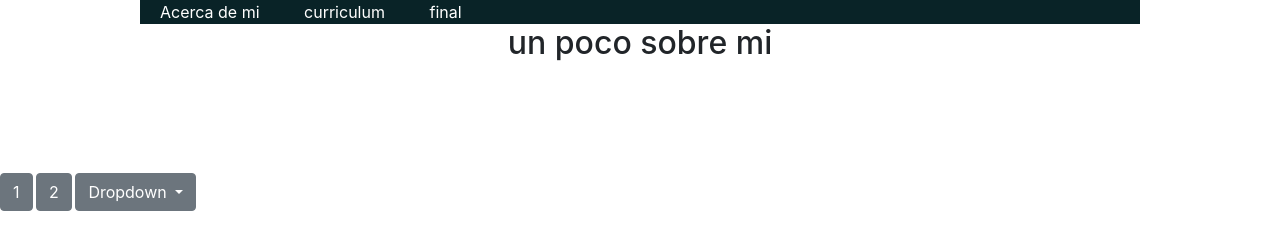
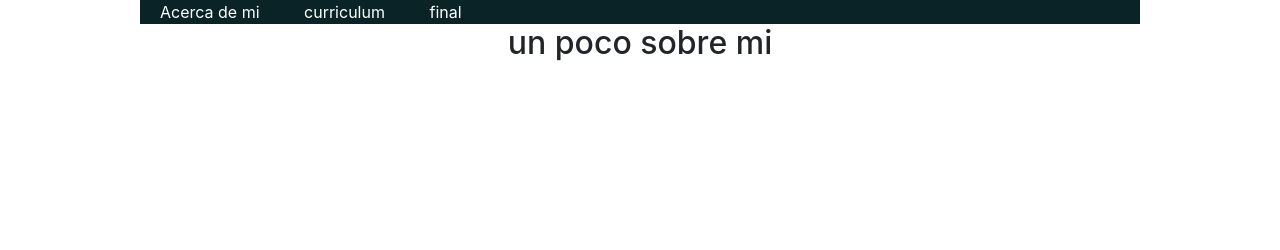
Before and after one commit to jonatansedaces/jonatansedaces.github.io, a plain HTML site: page index.html in a window 1280 px wide. Drawn offline with Linux system fonts and the light colour scheme; files that its build step writes are made by us from their sources.

Commit message:
index.html

```diff
--- a/index.html
+++ b/index.html
@@ -21,20 +21,7 @@
     entrando en este nuevo curso de de construir paginas web a penas estoy iniciando hacer mi primera pagina web se me hace
     muy interesante este curso sobre construir paginas web es una nueva lección para my aparte de que
     me ayuda a conocer más sobre este mundo de la programacion <p>
-        <div class="btn-group" role="group" aria-label="Button group with nested dropdown">
-            <button type="button" class="btn btn-secondary">1</button>
-            <button type="button" class="btn btn-secondary">2</button>
 
-            <div class="btn-group" role="group">
-              <button id="btnGroupDrop1" type="button" class="btn btn-secondary dropdown-toggle" data-toggle="dropdown" aria-haspopup="true" aria-expanded="false">
-                Dropdown
-              </button>
-              <div class="dropdown-menu" aria-labelledby="btnGroupDrop1">
-                <a class="dropdown-item" href="#">Dropdown link</a>
-                <a class="dropdown-item" href="#">Dropdown link</a>
-              </div>
-            </div>
-          </div>
     <script src="bootstrap/jquery-3.2.1.slim.min.js"></script>
     <script src="bootstrap/popper.min.js"></script>
     <script src="bootstrap/bootstrap.min.js"></script>
```
